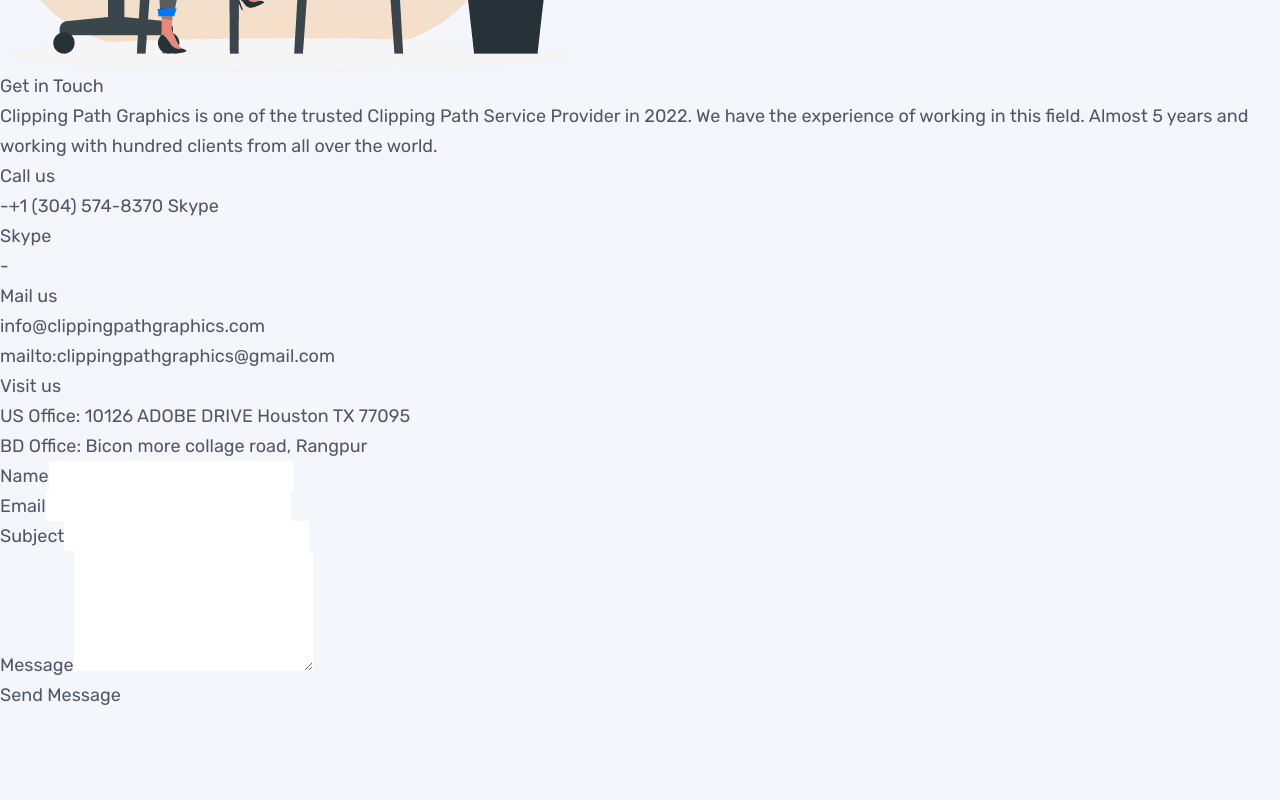
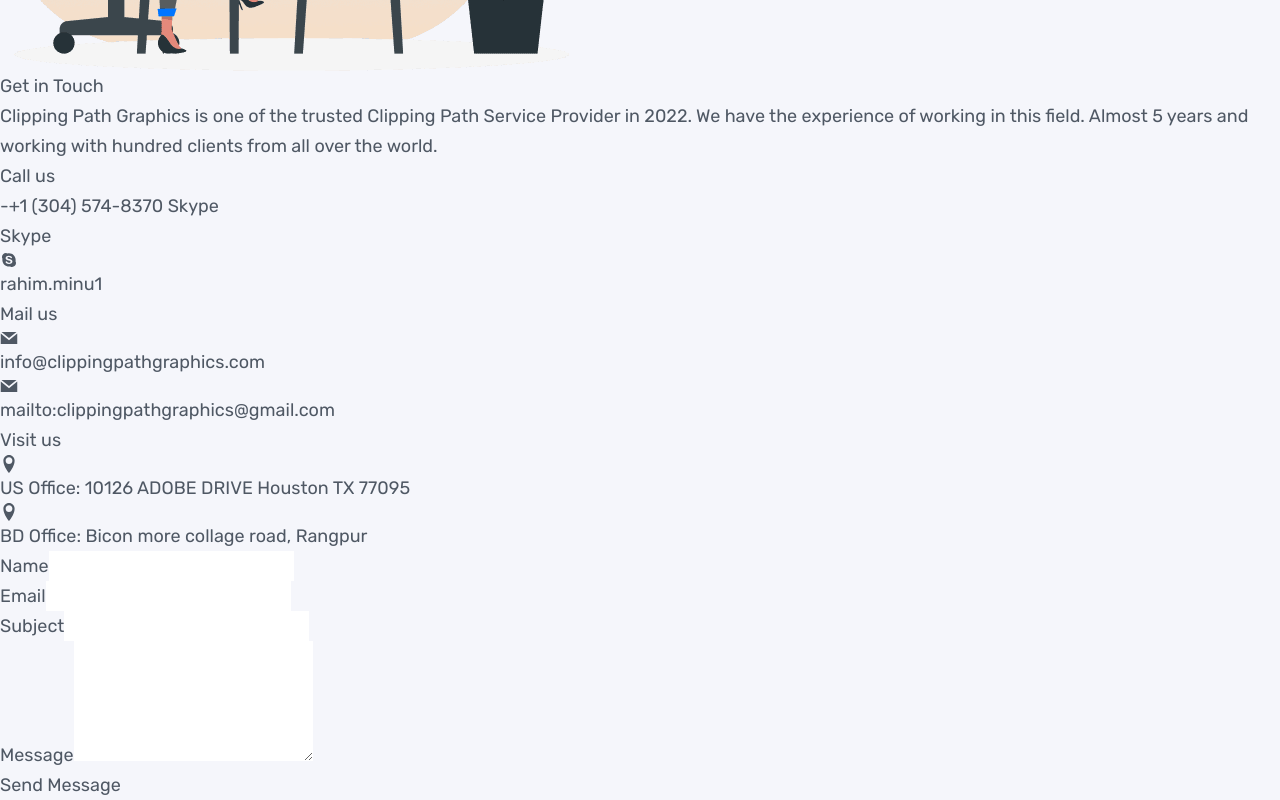
Before and after one commit to dev-alamin1/clippingpathgraphics, a React (Vite) app: page / in a window 1280 px wide. Shown: the part 4418-5218 px from the top of the page. Before the commit the page ends 5128 px from the top, so only its background shows below. Built offline with nearby package versions, Linux system fonts and the light colour scheme.

Commit message:
contact page modify

```diff
--- a/src/components/contact/Contatct.jsx
+++ b/src/components/contact/Contatct.jsx
@@ -1,4 +1,7 @@
 import { useForm } from "react-hook-form";
+import {AiFillSkype} from "react-icons/ai";
+import {ImLocation} from 'react-icons/im';
+import {GrMail} from 'react-icons/gr'
 
 const Contact = () => {
   const {
@@ -32,32 +35,45 @@
 
             <div className="mb-3">
               <h2 className="text-xl font-bold text-[#091d33] ">Skype</h2>
-              <span>-</span>{" "}
-              <span>
-                <a href="skype:rahim.minu1"></a>
-              </span>
+
+              <div className="flex justify-start items-center gap-1">
+              <AiFillSkype/>
+               <a href="skype:rahim.minu1">rahim.minu1</a>
+              </div>
             </div>
 
             <div className="mb-3">
               <h2 className="text-xl font-bold text-[#091d33] ">Mail us</h2>
-              <p>
+
+              <div className="flex justify-start items-center gap-1">
+              <GrMail />
                 <a href="mailto:info@clippingpathgraphics.com">
                   <i></i>info@clippingpathgraphics.com
                 </a>
-              </p>
+              </div>
 
-              <p>
+              <div className="flex justify-start items-center gap-1">
+              <GrMail />
                 <a href="mailto:mailto:clippingpathgraphics@gmail.com">
                   <i></i>mailto:clippingpathgraphics@gmail.com
                 </a>
-              </p>
+              </div>
             </div>
 
             <div>
               <h2 className="text-xl font-bold text-[#091d33]">Visit us</h2>
-              <p> US Office: 10126 ADOBE DRIVE Houston TX 77095</p>
 
-              <p> BD Office: Bicon more collage road, Rangpur</p>
+              <div className="flex justify-start items-center gap-1">
+                <ImLocation/>
+                 <p> US Office: 10126 ADOBE DRIVE Houston TX 77095</p>
+              </div>
+
+              <div className="flex justify-start items-center gap-1">
+                <ImLocation/>
+                <p>BD Office: Bicon more collage road, Rangpur</p>
+              </div>
+
+
             </div>
           </div>
 
```
